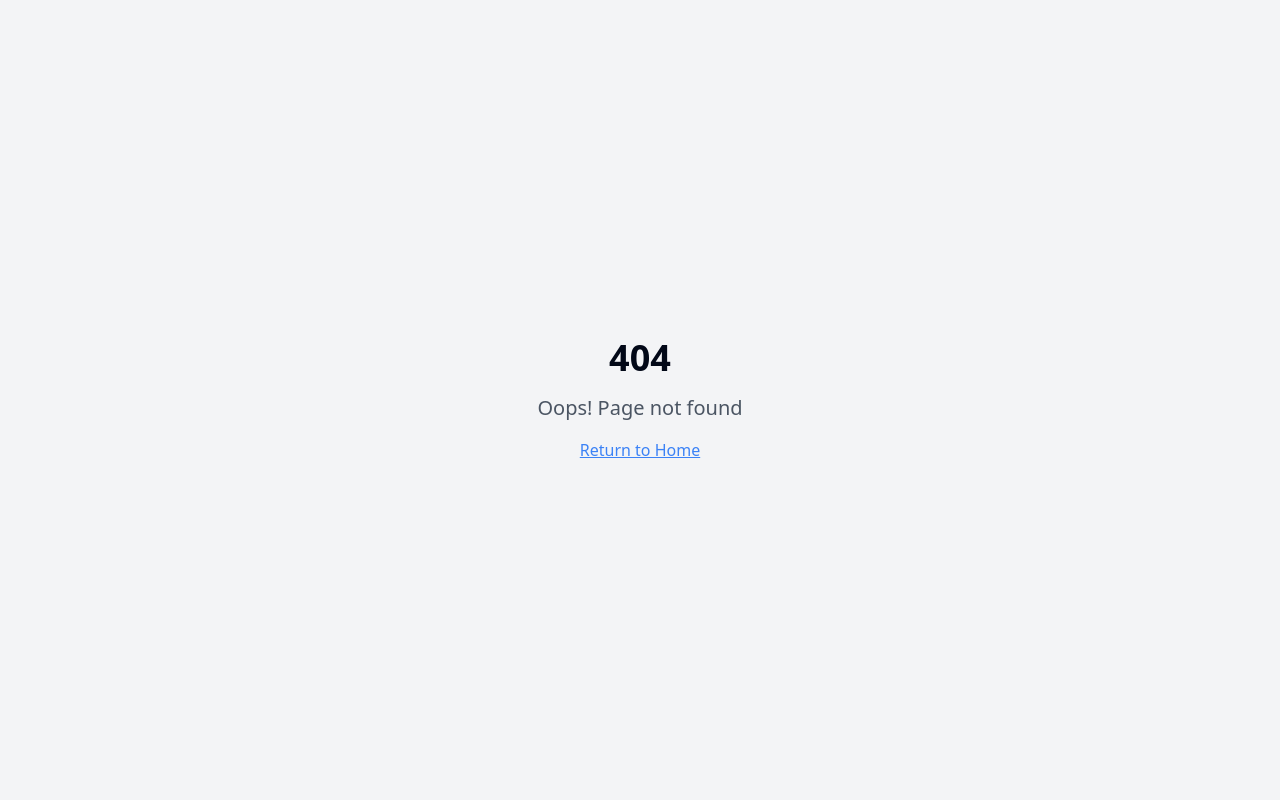
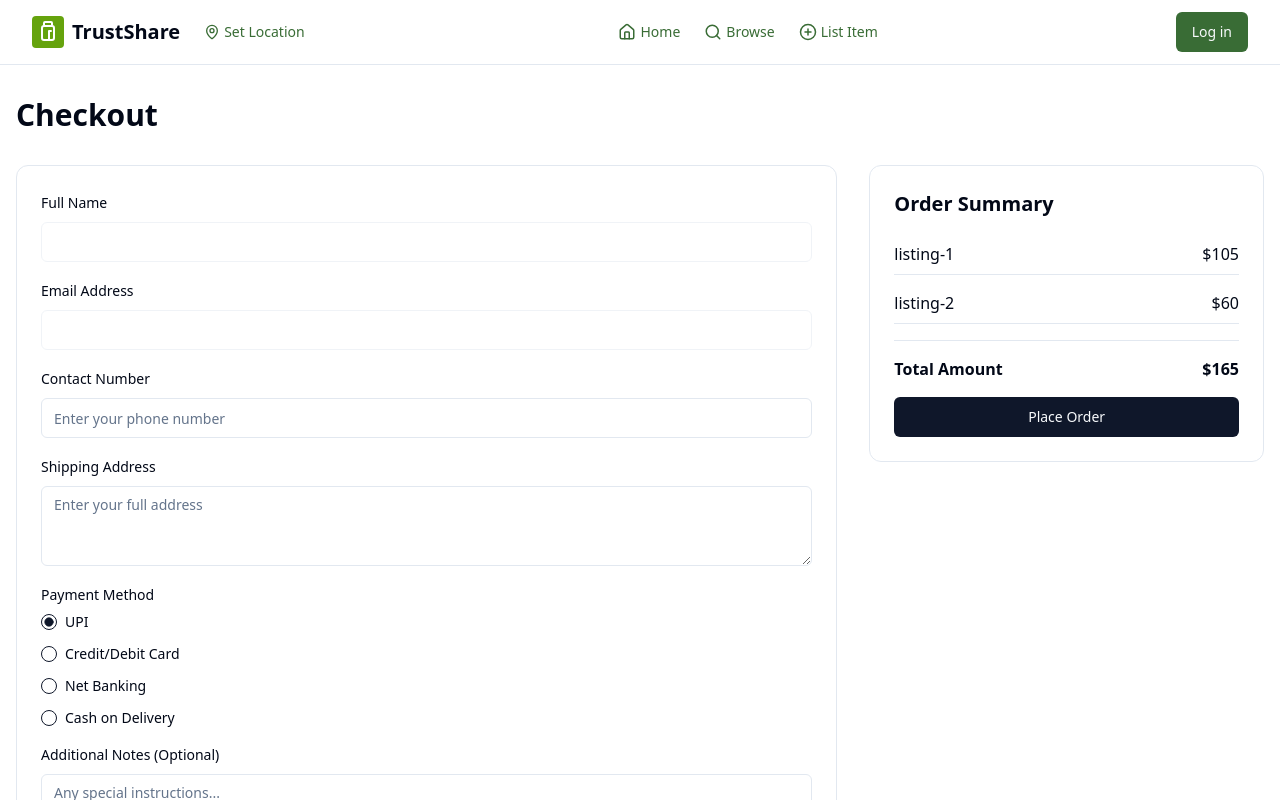
Before and after one commit to shreyaio/3Bits_paisahipaisa, a React (Vite) app: page /checkout in a window 1280 px wide. Before the commit this address had no page. Shown: the top 800 px of the page. Built offline with nearby package versions, Linux system fonts and the light colour scheme.

Commit message:
New commit

```diff
--- a/src/App.tsx
+++ b/src/App.tsx
@@ -14,7 +14,7 @@ import Messages from "./pages/Messages";
 import Alerts from "./pages/Alerts";
 import AdminPolicy from "./pages/AdminPolicy";
 import NotFound from "./pages/NotFound";
-
+import Checkout from "./pages/Checkout.tsx";
 
 const queryClient = new QueryClient();
 
@@ -35,12 +35,12 @@ const App = () => (
           <Route path="/messages" element={<Messages />} />
           <Route path="/alerts" element={<Alerts />} />
           <Route path="/policies" element={<AdminPolicy />} />
+          <Route path="/checkout" element={<Checkout />} />
           <Route path="*" element={<NotFound />} />
         </Routes>
       </BrowserRouter>
     </TooltipProvider>
   </QueryClientProvider>
-
 );
 
 export default App;
--- /dev/null
+++ b/src/components/shared/BentoBox.tsx
@@ -0,0 +1,24 @@
+import { ReactNode } from "react";
+
+interface BentoBoxProps {
+  children: ReactNode;
+  className?: string;
+}
+
+const BentoBox = ({ children, className = "" }: BentoBoxProps) => {
+  return (
+    <div
+      className={`
+        bg-lime-light border border-lime/20 rounded-xl p-4
+        hover:shadow-lg hover:border-lime/40
+        transition-all duration-300 ease-out
+        hover:scale-[1.02]
+        ${className}
+      `}
+    >
+      {children}
+    </div>
+  );
+};
+
+export default BentoBox;
--- /dev/null
+++ b/src/pages/Checkout.tsx
@@ -0,0 +1,189 @@
+import { useAuth } from "@/contexts/AuthContext";
+import { useBookings } from "@/contexts/BookingContext";
+import { Button } from "@/components/ui/button";
+import { Input } from "@/components/ui/input";
+import { Label } from "@/components/ui/label";
+import { Textarea } from "@/components/ui/textarea";
+import { RadioGroup, RadioGroupItem } from "@/components/ui/radio-group";
+import Layout from "@/components/layout/Layout";
+import BentoBox from "@/components/shared/BentoBox"; // Update the path to the correct location
+import { useState } from "react";
+import { Loader } from "lucide-react";
+import { useToast } from "@/hooks/use-toast";
+import { useNavigate } from "react-router-dom";
+
+const PaymentMethods = [
+  { id: "upi", label: "UPI" },
+  { id: "card", label: "Credit/Debit Card" },
+  { id: "netbanking", label: "Net Banking" },
+  { id: "cod", label: "Cash on Delivery" }
+] as const;
+
+const Checkout = () => {
+  const { user } = useAuth();
+  const { bookings } = useBookings();
+  const { toast } = useToast();
+  const navigate = useNavigate();
+  const [loading, setLoading] = useState(false);
+  const [formData, setFormData] = useState<{
+    phone: string;
+    address: string;
+    paymentMethod: typeof PaymentMethods[number]["id"];
+    note: string;
+  }>({
+    phone: "",
+    address: "",
+    paymentMethod: PaymentMethods[0].id,
+    note: ""
+  });
+
+  // Calculate total from current booking
+  const totalAmount = bookings.reduce((sum, booking) => sum + booking.totalPrice, 0);
+
+  const handleSubmit = async (e: React.FormEvent) => {
+    e.preventDefault();
+    setLoading(true);
+
+    try {
+      // Simulate API call
+      await new Promise(resolve => setTimeout(resolve, 2000));
+
+      toast({
+        title: "Order Placed Successfully!",
+        description: "You will receive a confirmation email shortly.",
+      });
+
+      navigate("/dashboard");
+    } catch (error) {
+      toast({
+        variant: "destructive",
+        title: "Failed to place order",
+        description: "Please try again later.",
+      });
+    } finally {
+      setLoading(false);
+    }
+  };
+
+  return (
+    <Layout>
+      <div className="container mx-auto px-4 py-8">
+        <h1 className="text-3xl font-bold mb-8">Checkout</h1>
+
+        <div className="grid grid-cols-1 lg:grid-cols-3 gap-8">
+          {/* Form Section */}
+          <form onSubmit={handleSubmit} className="lg:col-span-2 space-y-6">
+            <BentoBox className="p-6">
+              <div className="space-y-4">
+                {/* Pre-filled User Info */}
+                <div className="space-y-2">
+                  <Label>Full Name</Label>
+                  <Input value={user?.name} disabled />
+                </div>
+
+                <div className="space-y-2">
+                  <Label>Email Address</Label>
+                  <Input value={user?.email} disabled />
+                </div>
+
+                {/* Contact Number */}
+                <div className="space-y-2">
+                  <Label htmlFor="phone">Contact Number</Label>
+                  <Input
+                    id="phone"
+                    type="tel"
+                    pattern="[0-9]{10}"
+                    required
+                    placeholder="Enter your phone number"
+                    value={formData.phone}
+                    onChange={(e) => setFormData({ ...formData, phone: e.target.value })}
+                  />
+                </div>
+
+                {/* Shipping Address */}
+                <div className="space-y-2">
+                  <Label htmlFor="address">Shipping Address</Label>
+                  <Textarea
+                    id="address"
+                    required
+                    placeholder="Enter your full address"
+                    value={formData.address}
+                    onChange={(e) => setFormData({ ...formData, address: e.target.value })}
+                  />
+                </div>
+
+                {/* Payment Method */}
+                <div className="space-y-2">
+                  <Label>Payment Method</Label>
+                  <RadioGroup
+                    value={formData.paymentMethod}
+                    onValueChange={(value) => setFormData({ ...formData, paymentMethod: value as typeof PaymentMethods[number]["id"] })}
+                    className="space-y-2"
+                  >
+                    {PaymentMethods.map((method) => (
+                      <div key={method.id} className="flex items-center space-x-2">
+                        <RadioGroupItem value={method.id} id={method.id} />
+                        <Label htmlFor={method.id}>{method.label}</Label>
+                      </div>
+                    ))}
+                  </RadioGroup>
+                </div>
+
+                {/* Optional Note */}
+                <div className="space-y-2">
+                  <Label htmlFor="note">Additional Notes (Optional)</Label>
+                  <Textarea
+                    id="note"
+                    placeholder="Any special instructions..."
+                    value={formData.note}
+                    onChange={(e) => setFormData({ ...formData, note: e.target.value })}
+                  />
+                </div>
+              </div>
+            </BentoBox>
+          </form>
+
+          {/* Order Summary */}
+          <div className="lg:col-span-1">
+            <BentoBox className="p-6 space-y-4 sticky top-4">
+              <h2 className="text-xl font-semibold">Order Summary</h2>
+
+              <div className="space-y-2">
+                {bookings.map((booking) => (
+                  <div key={booking.id} className="flex justify-between items-center py-2 border-b border-lime/20">
+                    <span>{booking.listingId}</span>
+                    <span>${booking.totalPrice}</span>
+                  </div>
+                ))}
+              </div>
+
+              <div className="pt-4 border-t border-lime/20">
+                <div className="flex justify-between items-center font-semibold">
+                  <span>Total Amount</span>
+                  <span>${totalAmount}</span>
+                </div>
+              </div>
+
+              <Button
+                className="w-full mt-4"
+                type="submit"
+                disabled={loading}
+              >
+                {loading ? (
+                  <>
+                    <Loader className="animate-spin" />
+                    <span>Processing...</span>
+                  </>
+                ) : (
+                  "Place Order"
+                )}
+              </Button>
+            </BentoBox>
+          </div>
+        </div>
+      </div>
+    </Layout>
+  );
+};
+
+export default Checkout;
--- a/src/pages/SignupLogin.tsx
+++ b/src/pages/SignupLogin.tsx
@@ -172,7 +172,7 @@ const SignupLogin = () => {
                               <FormMessage />
                             </FormItem>
                           )} />
-                          <Button type="submit" className="w-full bg-brand-blue hover:bg-brand-teal text-richblack">Login</Button>
+                          <Button type="submit" className="w-full bg-[#396c35] hover:bg-[#63955f] text-richblack">Login</Button>
                         </form>
                       </Form>
                     </CardContent>
@@ -215,7 +215,7 @@ const SignupLogin = () => {
                               </FormItem>
                             )} />
                           ))}
-                          <Button type="submit" className="w-full bg-brand-blue hover:bg-brand-teal text-richblack">Create Account</Button>
+                          <Button type="submit" className="w-full bg-[#396c35] hover:bg-[#63955f] text-richblack">Create Account</Button>
                         </form>
                       </Form>
                     </CardContent>
```
